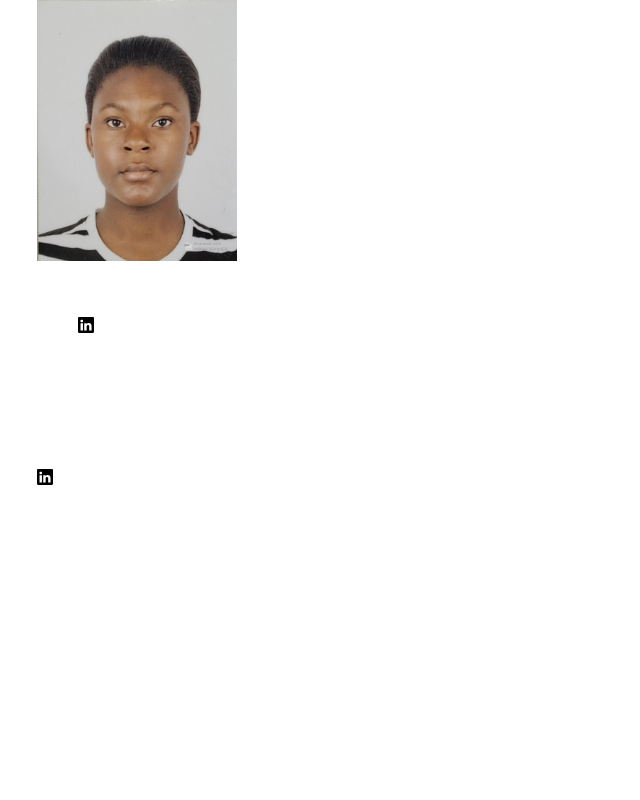
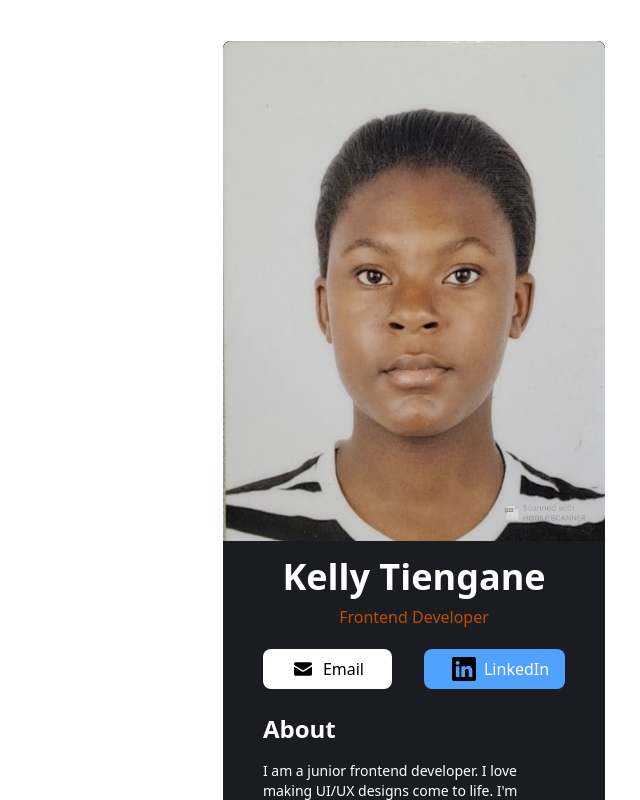
Before and after one commit to klytne/Business-Card, a React (Vite) app in the folder business-card/: page / in a window 1280 px wide. Shown: the top 800 px of the page, without its empty margins (226-866 px from the left). Built offline with nearby package versions, Linux system fonts and the light colour scheme.

Commit message:
Add styles

```diff
--- a/business-card/src/App.jsx
+++ b/business-card/src/App.jsx
@@ -7,15 +7,19 @@ import profile from './assets/kelly.jpg'
 
 function App() {
   return (
-    <div>
-      <img src={profile} className='w-50'/>
+    <div className='border rounded-lg bg-[#1a1c22] w-min my-10'>
+      <img src={profile} className='w-full rounded-t-lg'/>
 
-      <h1>Kelly Tiengane</h1>
-      <p>Frontend Developer</p>
+      <div className='px-10'>
+        <div className='text-center mt-4'>
+          <h1 className='text-white text-4xl font-bold'>Kelly Tiengane</h1>
+          <p className='text-amber-700 my-2'>Frontend Developer</p>
+        </div>
 
-      <ButtonLinks />
+        <ButtonLinks />
 
-      <Info />
+        <Info />
+      </div>
 
       <Footer />
     </div>
--- a/business-card/src/components/ButtonLinks.jsx
+++ b/business-card/src/components/ButtonLinks.jsx
@@ -4,22 +4,21 @@ import linkedin from '../assets/linkedin.svg'
 
 export default function ButtonLinks() {
     return (
-        <>
-            <button type='button'>
-                <svg xmlns="http://www.w3.org/2000/svg" fill="none" viewBox="0 0 24 24" strokeWidth={1.5} stroke="currentColor" className="size-6">
-                <path strokeLinecap="round" strokeLinejoin="round" d="M21.75 6.75v10.5a2.25 2.25 0 0 1-2.25 2.25h-15a2.25 2.25 0 0 1-2.25-2.25V6.75m19.5 0A2.25 2.25 0 0 0 19.5 4.5h-15a2.25 2.25 0 0 0-2.25 2.25m19.5 0v.243a2.25 2.25 0 0 1-1.07 1.916l-7.5 4.615a2.25 2.25 0 0 1-2.36 0L3.32 8.91a2.25 2.25 0 0 1-1.07-1.916V6.75" />
+        <div className='flex gap-8 mt-5'>
+            <button type='button' className='px-7 py-2 bg-white flex rounded-lg text-black'>
+                <svg xmlns="http://www.w3.org/2000/svg" viewBox="0 0 24 24" strokeWidth={1.5} stroke="white" className="size-6 mr-2">
+                    <path strokeLinecap="round" strokeLinejoin="round" d="M21.75 6.75v10.5a2.25 2.25 0 0 1-2.25 2.25h-15a2.25 2.25 0 0 1-2.25-2.25V6.75m19.5 0A2.25 2.25 0 0 0 19.5 4.5h-15a2.25 2.25 0 0 0-2.25 2.25m19.5 0v.243a2.25 2.25 0 0 1-1.07 1.916l-7.5 4.615a2.25 2.25 0 0 1-2.36 0L3.32 8.91a2.25 2.25 0 0 1-1.07-1.916V6.75" />
                 </svg>
                 Email
             </button>
 
             <>
-                <button type='button'>
-                <img src={linkedin}/>
-
-                LinkedIn
+                <button type='button' className='bg-blue-400 flex rounded-lg px-7 py-2 pr-10'>
+                    <img src={linkedin} className='mr-2 size-6'/>
+                    LinkedIn
                 </button>
             </>
-        </>
+        </div>
 
     )
 }
--- a/business-card/src/components/Footer.jsx
+++ b/business-card/src/components/Footer.jsx
@@ -4,12 +4,12 @@ import linkedin from '../assets/linkedin.svg'
 
 export default function Footer() {
     return (
-        <div>
-            <svg xmlns="http://www.w3.org/2000/svg" width="16" height="16" fill="currentColor" class="bi bi-github" viewBox="0 0 16 16">
+        <div className='bg-[#161618] flex justify-evenly items-center py-3 rounded-b-lg'>
+            <svg xmlns="http://www.w3.org/2000/svg" fill="currentColor" class="bi bi-github" viewBox="0 0 16 16" className='size-6'>
                 <path d="M8 0C3.58 0 0 3.58 0 8c0 3.54 2.29 6.53 5.47 7.59.4.07.55-.17.55-.38 0-.19-.01-.82-.01-1.49-2.01.37-2.53-.49-2.69-.94-.09-.23-.48-.94-.82-1.13-.28-.15-.68-.52-.01-.53.63-.01 1.08.58 1.23.82.72 1.21 1.87.87 2.33.66.07-.52.28-.87.51-1.07-1.78-.2-3.64-.89-3.64-3.95 0-.87.31-1.59.82-2.15-.08-.2-.36-1.02.08-2.12 0 0 .67-.21 2.2.82.64-.18 1.32-.27 2-.27s1.36.09 2 .27c1.53-1.04 2.2-.82 2.2-.82.44 1.1.16 1.92.08 2.12.51.56.82 1.27.82 2.15 0 3.07-1.87 3.75-3.65 3.95.29.25.54.73.54 1.48 0 1.07-.01 1.93-.01 2.2 0 .21.15.46.55.38A8.01 8.01 0 0 0 16 8c0-4.42-3.58-8-8-8"/>
             </svg>
 
-            <img src={linkedin}/>
+            <img src={linkedin} className='size-6'/>
         </div>
     )
 }
--- a/business-card/src/components/Info.jsx
+++ b/business-card/src/components/Info.jsx
@@ -2,23 +2,23 @@
 
 export default function Info() {
     return(
-        <>
-            <>
-                <h2>About</h2>
+        <div className="my-6">
+            <div className="mb-6">
+                <h2 className="font-semibold text-2xl pb-4">About</h2>
 
-                <p>
+                <p className="text-sm">
                     I am a junior frontend developer. I love making UI/UX designs come
                     to life. I'm always ready to learn.
                 </p>
-            </>
+            </div>
 
-            <>
-                <h2>Interests</h2>
+            <div>
+                <h2 className="font-semibold text-2xl pb-4">Interests</h2>
 
-                <p>
+                <p  className="text-sm">
                     Knit. Crochet. Reader. Music. Space. Clouds.
                 </p>
-            </>
-        </>
+            </div>
+        </div>
     )
 }
```
